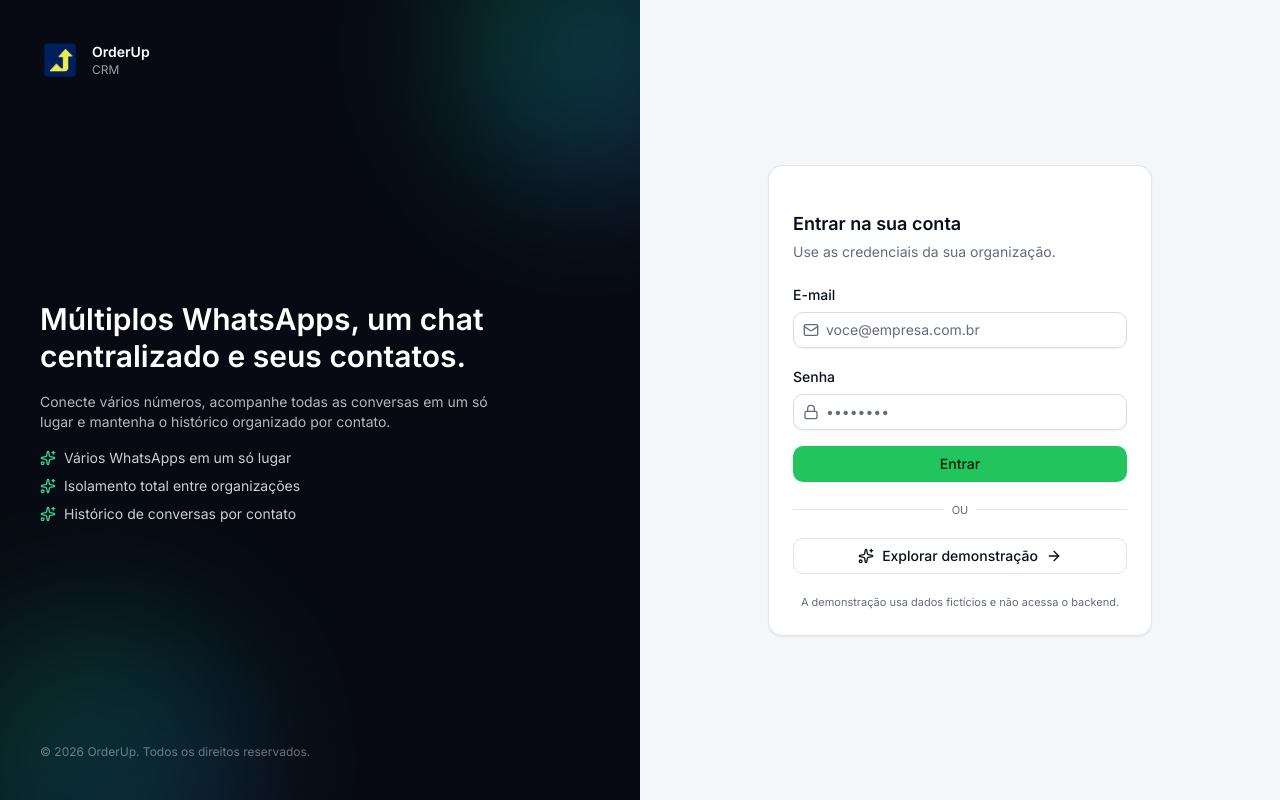
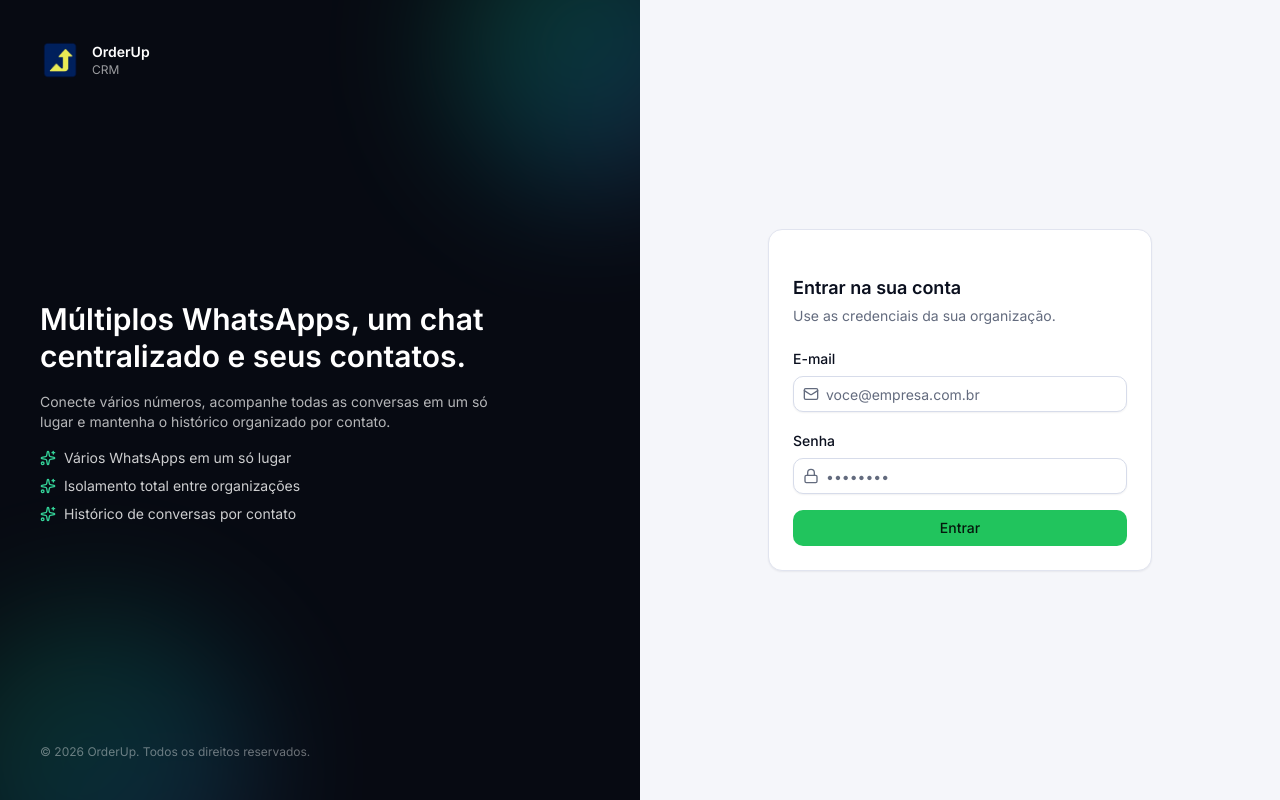
Before and after one commit to heitorgb/crm, a React (Vite) app in the folder frontend/: page /login in a window 1280 px wide. Built offline with nearby package versions, Linux system fonts and the light colour scheme; no server answers.

Commit message:
fix: remove acesso de demonstracao no login do CRM

```diff
--- a/frontend/src/features/auth/login-page.tsx
+++ b/frontend/src/features/auth/login-page.tsx
@@ -1,33 +1,16 @@
 import { useState, type FormEvent } from 'react';
-import { useNavigate } from 'react-router-dom';
-import { AlertCircle, ArrowRight, Loader2, Lock, Mail, Sparkles } from 'lucide-react';
+import { AlertCircle, Loader2, Lock, Mail, Sparkles } from 'lucide-react';
 import { Button } from '@/components/ui/button';
 import { Card, CardContent } from '@/components/ui/card';
 import { Input } from '@/components/ui/input';
 import { Label } from '@/components/ui/label';
 import { useLogin } from '@/features/auth/queries';
 import { ApiError } from '@/lib/api-client';
-import { useAuthStore } from '@/stores/auth-store';
-import type { AuthSession } from '@/types/auth';
-
-const demoSession: AuthSession = {
-  accessToken: 'demo-session',
-  tokenType: 'Bearer',
-  expiresIn: 3600,
-  expiresAt: Date.now() + 3600 * 1000,
-  user: { id: 'demo-user', name: 'Ana Martins', email: 'ana@orderup.com.br' },
-  tenant: { id: 'demo-tenant', name: 'OrderUp Demo' },
-  role: 'OWNER',
-  membershipId: 'demo-membership',
-};
 
 export function LoginPage() {
   const [email, setEmail] = useState('');
   const [password, setPassword] = useState('');
   const login = useLogin();
-  const setSession = useAuthStore((state) => state.setSession);
-  const setMemberships = useAuthStore((state) => state.setMemberships);
-  const navigate = useNavigate();
 
   const errorMessage =
     login.error instanceof ApiError
@@ -39,20 +22,6 @@ export function LoginPage() {
   const handleSubmit = (event: FormEvent<HTMLFormElement>): void => {
     event.preventDefault();
     login.mutate({ email: email.trim(), password });
-  };
-
-  const handleDemo = (): void => {
-    setSession(demoSession);
-    setMemberships([
-      {
-        id: demoSession.membershipId,
-        tenantId: demoSession.tenant.id,
-        tenantName: demoSession.tenant.name,
-        role: demoSession.role,
-        active: true,
-      },
-    ]);
-    navigate('/atendimento/conversas', { replace: true });
   };
 
   return (
@@ -160,24 +129,6 @@ export function LoginPage() {
                 Entrar
               </Button>
             </form>
-
-            <div className="relative">
-              <div className="absolute inset-0 flex items-center">
-                <span className="w-full border-t border-border" />
-              </div>
-              <div className="relative flex justify-center text-[11px] uppercase">
-                <span className="bg-card px-2 text-muted-foreground">ou</span>
-              </div>
-            </div>
-
-            <Button variant="outline" className="w-full" onClick={handleDemo}>
-              <Sparkles />
-              Explorar demonstração
-              <ArrowRight />
-            </Button>
-            <p className="text-center text-[11px] text-muted-foreground">
-              A demonstração usa dados fictícios e não acessa o backend.
-            </p>
           </CardContent>
         </Card>
       </div>
```
Also changed, not shown: 1 other file (tests, documents, lock files or other folders).
